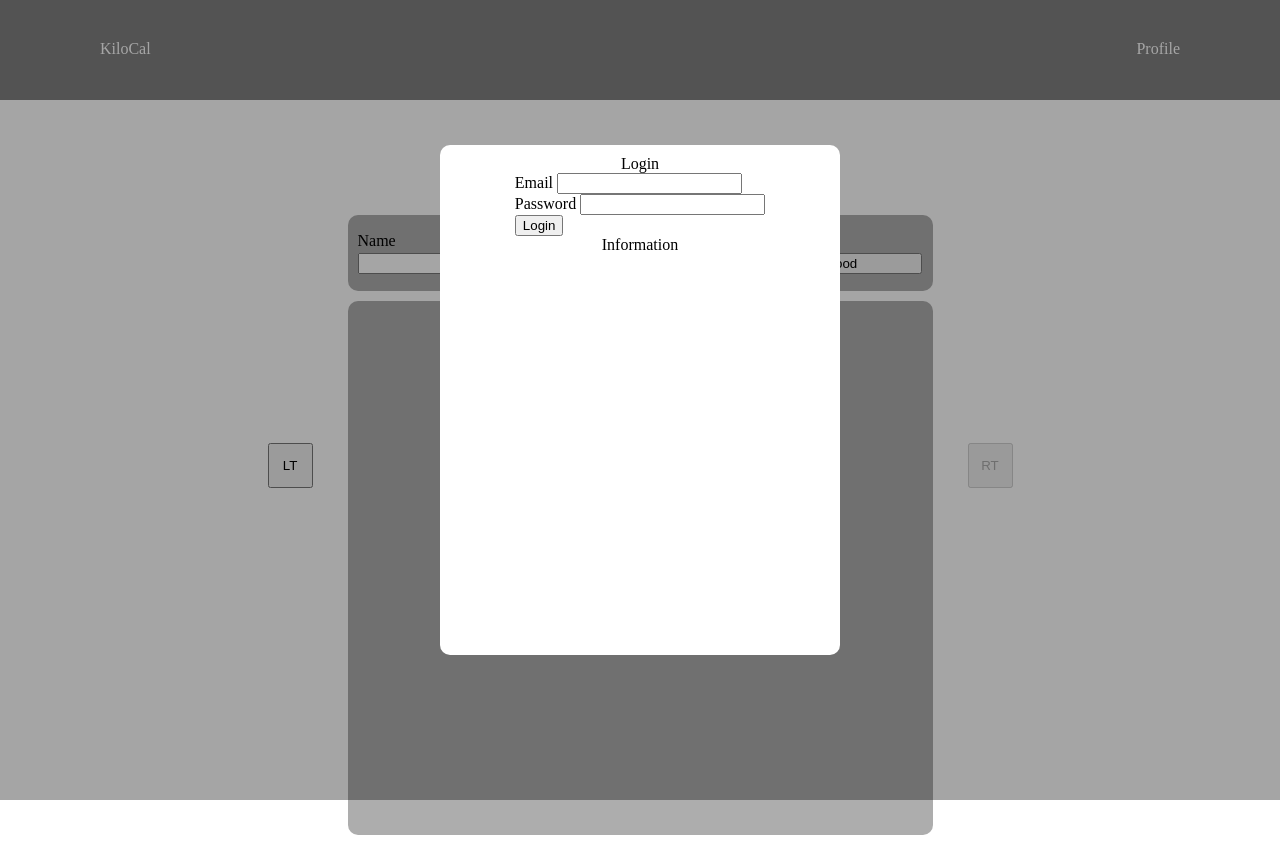
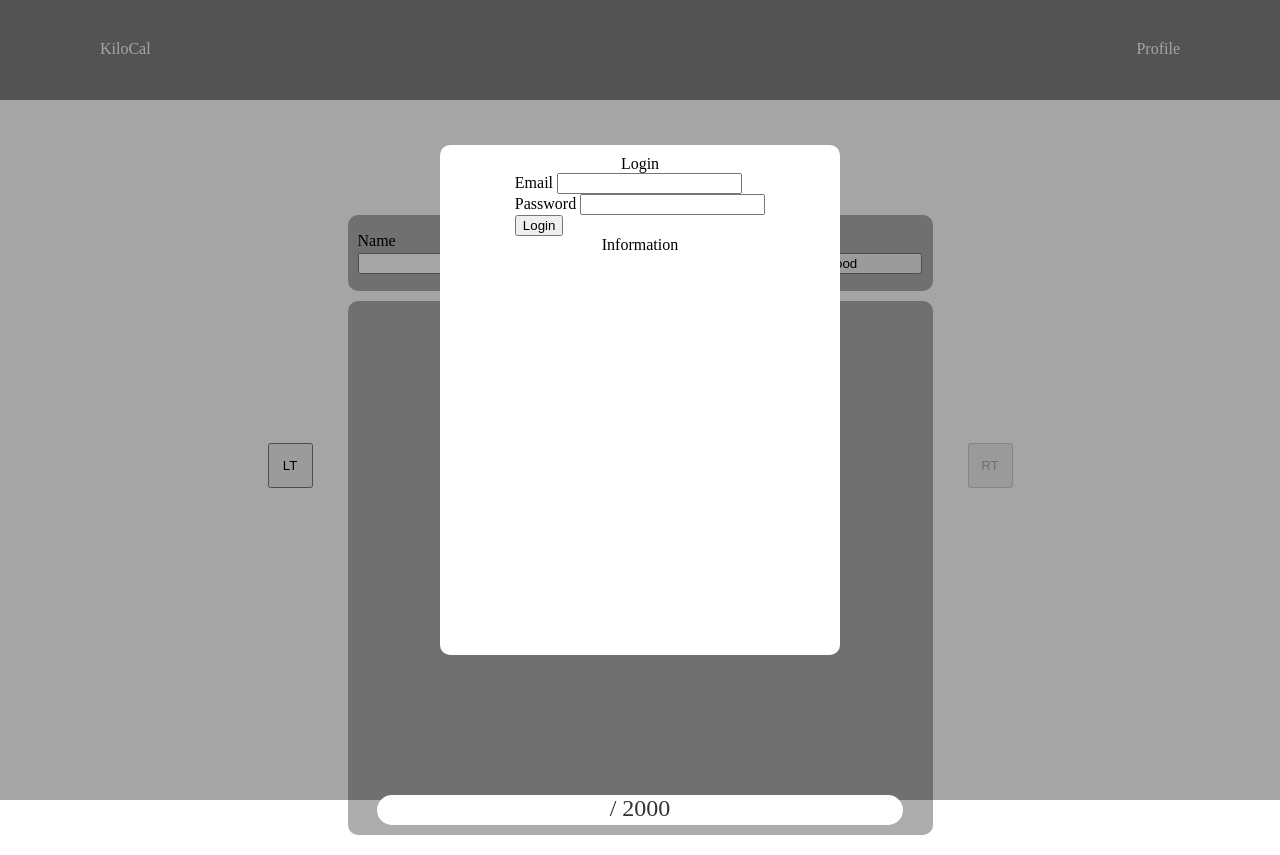
Before and after one commit to ansengarvin/kilocal, a React (Vite) app in the folder frontend/: page / in a window 1280 px wide. Built offline with nearby package versions, Linux system fonts and the light colour scheme.

Commit message:
Added progress bar for report total

```diff
--- a/frontend/src/routes/App.tsx
+++ b/frontend/src/routes/App.tsx
@@ -6,6 +6,14 @@ import { ContentWindow } from "../components/ContentWindow";
 import styled from "@emotion/styled";
 
 const bgColor = '#adadad'
+
+interface foodEntryProps {
+  name: string,
+  calories: number,
+  id?: number,
+  setDeleteID?: (id: number) => void,
+  setDeleteReady?: (ready: boolean) => void
+}
 
 function formatDate(date: Date) {
   const year = date.getFullYear()
@@ -65,7 +73,7 @@ const FoodSection = styled.div`
   align-items: center;
 `
 
-const FoodEntry = styled.div`
+const FoodEntryDiv = styled.div`
   width: 95%;
   height: 50px;
 
@@ -110,9 +118,96 @@ const FoodEntry = styled.div`
       margin-left: 10px;
     }
   }
+`
 
+function FoodEntry(props: foodEntryProps) {
+  const {name, calories, id, setDeleteID, setDeleteReady} = props
+  return (
+    <FoodEntryDiv>
+      <div className="item foodname">
+        <div className="textContent">
+          <div className="inner">
+            {name}
+          </div>
+        </div>
 
+      </div>
+      <div className="item calories">
+      <div className="textContent">
+          <div className="inner">
+            {calories}
+          </div>
+        </div>
+      </div>
+      {
+        id != undefined && setDeleteID != undefined && setDeleteReady != undefined &&
+        <div className="item buttonSection">
+          <button className="delete" onClick={() => {
+            setDeleteID(id)
+            setDeleteReady(true)
+          }}>X</button>
+        </div>
+      }
+
+    </FoodEntryDiv>
+  )
+}
+
+interface totalCalProps {
+  total: number
+}
+
+interface progressBarProps{
+  width: string
+}
+
+const TotalCalDiv = styled.div<progressBarProps>`
+  height: 30px;
+  margin-top: auto;
+  margin-bottom: 10px;
+  width: 90%;
+  position: relative;
+
+  display: flex;
+  gap: 10px;
+  justify-content: center;
+
+  font-size: 24px;
+
+  background-color: white;
+  border-radius: 25px;
+
+  .number {
+    position: absolute;
+    color: #343434;
+  }
+
+  .progressBar {
+    width: ${props => props.width};
+    height: inherit;
+    background-color: #c3c3c3;
+    border-radius: 25px;
+    margin-right: auto;
+  }
 `
+
+function TotalCal(props: totalCalProps) {
+  const {total} = props
+
+  const progressWidth = (`${(total / 2000 * 100).toString()}%`)
+  console.log(progressWidth)
+
+  return (
+    <TotalCalDiv width={progressWidth}>
+      <div className="progressBar">
+
+      </div>
+      <div className="number total">
+        {total} / 2000
+      </div>
+    </TotalCalDiv>
+  )
+}
 
 function App() {
   const {loggedIn} = useOutletContext<{loggedIn: boolean}>()
@@ -237,31 +332,17 @@ function App() {
             No food for this day yet!
           </p>}
           {foodGet.data?.food && foodGet.data?.food.length != 0 && foodGet.data.food.map((food: any) => (
-            <FoodEntry key={food.id}>
-              <div className="item foodname">
-                <div className="textContent">
-                  <div className="inner">
-                    {food.name}
-                  </div>
-                </div>
+            <FoodEntry
+              name={food.name}
+              calories={food.calories}
+              id={food.id}
+              setDeleteID={setDeleteID}
+              setDeleteReady={setDeleteReady}
+            />
+          ))}
+          <TotalCal total={foodGet.data?.total}/>
+        </FoodSection>
 
-              </div>
-              <div className="item calories">
-              <div className="textContent">
-                  <div className="inner">
-                    {food.calories}
-                  </div>
-                </div>
-              </div>
-              <div className="item buttonSection">
-                <button className="delete" onClick={() => {
-                  setDeleteID(food.id)
-                  setDeleteReady(true)
-                }}>X</button>
-              </div>
-            </FoodEntry>
-          ))}
-        </FoodSection>
 
 
       </div>
```
